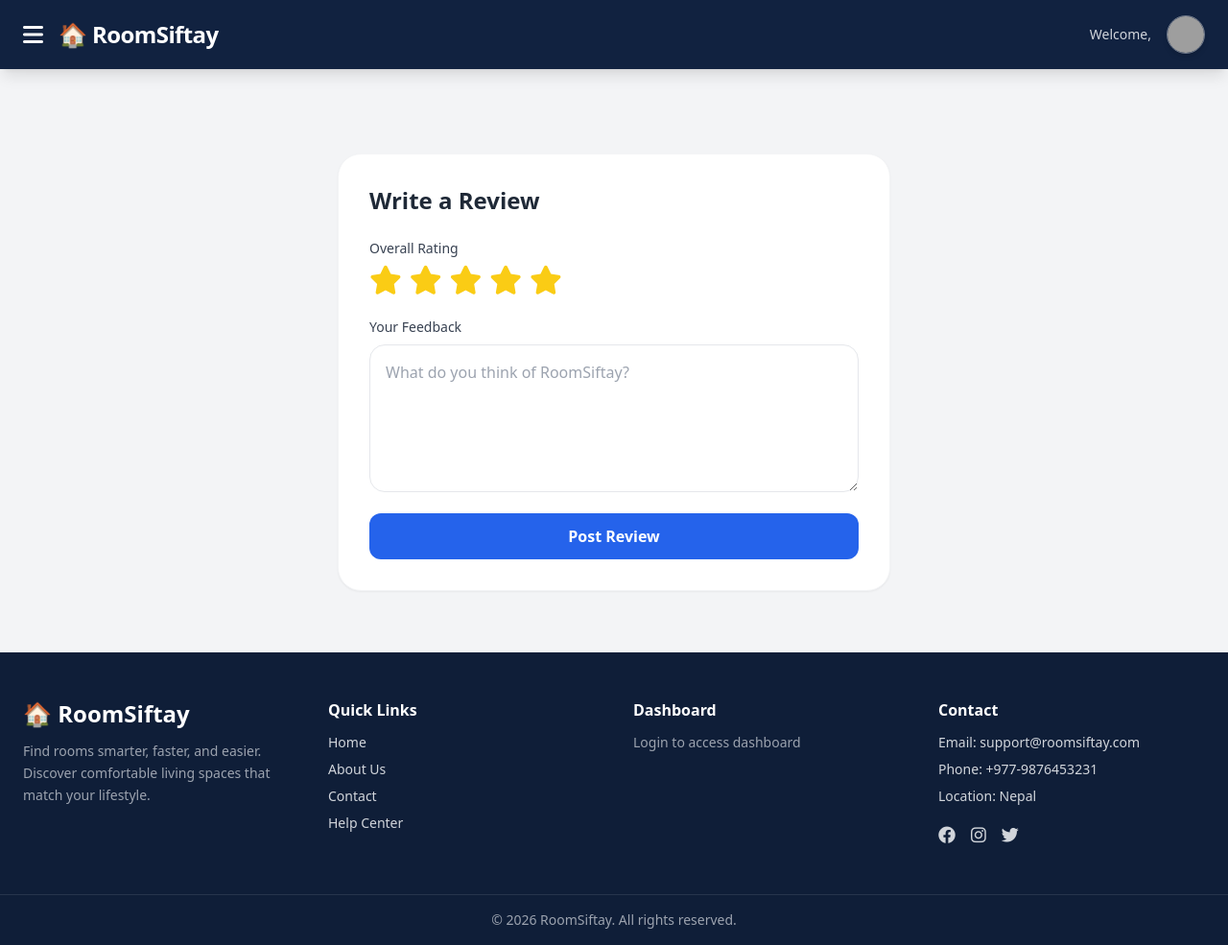
After one commit to Pratikshya-777/roomsiftay, a Django app: page /provide-review/ in a window 1280 px wide. The commit adds this page. Shown: the whole page at 96% size. Run offline with Django 5.2, Linux system fonts and the light colour scheme; some libraries are stand-ins or nearby versions; grey boxes are pictures that could not be loaded.

Commit message:
review done

```diff
--- a/task/templates/task/buyer.html
+++ b/task/templates/task/buyer.html
@@ -43,7 +43,7 @@
                 <i class="fa-solid fa-star text-blue-500 text-xl"></i>
             </div>
             {% comment %} <a href="#" class="text-blue-600 text-sm font-semibold hover:underline">Submit a Website Review</a> {% endcomment %}
-            <a href="{% url 'submit_review' %}" class="text-blue-600 text-sm font-semibold hover:underline">Submit a Website Review</a>
+            <a href="{% url 'provide_review' %}" class="text-blue-600 text-sm font-semibold hover:underline">Submit a Website Review</a>
         </div>
 
         <div class="bg-white p-8 rounded-3xl shadow-sm border border-gray-100 flex flex-col items-center text-center">
--- /dev/null
+++ b/task/templates/task/provide_review.html
@@ -0,0 +1,182 @@
+{% extends 'base.html' %}
+{% block content %}
+<div class="max-w-xl mx-auto mt-16 p-8 bg-white rounded-3xl shadow-sm border border-gray-100 relative">
+    <h2 class="text-2xl font-bold text-gray-800 mb-6">Write a Review</h2>
+
+    <form id="reviewForm" method="POST">
+        {% csrf_token %}
+
+        <div class="mb-6">
+            <label class="block text-sm font-medium text-gray-700 mb-2">Overall Rating</label>
+            <div class="flex gap-2 text-3xl" id="star-rating">
+                <i class="fa-solid fa-star cursor-pointer text-yellow-400" data-value="1"></i>
+                <i class="fa-solid fa-star cursor-pointer text-yellow-400" data-value="2"></i>
+                <i class="fa-solid fa-star cursor-pointer text-yellow-400" data-value="3"></i>
+                <i class="fa-solid fa-star cursor-pointer text-yellow-400" data-value="4"></i>
+                <i class="fa-solid fa-star cursor-pointer text-yellow-400" data-value="5"></i>
+            </div>
+            <input type="hidden" name="rating" id="rating-value" value="5">
+        </div>
+
+        <div class="mb-4">
+            <label class="block text-sm font-medium text-gray-700 mb-2">Your Feedback</label>
+            <textarea name="comment" rows="5" required
+                class="w-full p-4 border border-gray-200 rounded-2xl focus:ring-2 focus:ring-blue-500 outline-none"
+                placeholder="What do you think of RoomSiftay?"></textarea>
+        </div>
+
+        <button type="submit" id="submitBtn" class="w-full bg-blue-600 text-white py-3 rounded-xl font-bold hover:bg-blue-700 transition">
+            Post Review
+        </button>
+    </form>
+
+    <div id="successModal" class="hidden fixed inset-0 bg-black/50 backdrop-blur-sm items-center justify-center z-50 px-4">
+        <div class="bg-white p-8 rounded-3xl text-center shadow-2xl max-w-sm w-full transform transition-all">
+            <div class="w-20 h-20 bg-green-100 text-green-600 rounded-full flex items-center justify-center mx-auto mb-4 text-4xl">
+                <i class="fa-solid fa-check"></i>
+            </div>
+            <h3 class="text-2xl font-bold text-gray-800 mb-2">Submitted!</h3>
+            <p class="text-gray-600">Your review has been posted. Redirecting you to your dashboard...</p>
+        </div>
+    </div>
+</div>
+
+<script>
+    // --- 1. Star Rating Logic ---
+    const stars = document.querySelectorAll('#star-rating i');
+    const ratingInput = document.getElementById('rating-value');
+
+    stars.forEach(star => {
+        star.addEventListener('click', function() {
+            const selectedValue = this.getAttribute('data-value');
+            ratingInput.value = selectedValue;
+            stars.forEach(s => {
+                const sValue = s.getAttribute('data-value');
+                if (sValue <= selectedValue) {
+                    s.classList.remove('fa-regular', 'text-gray-300');
+                    s.classList.add('fa-solid', 'text-yellow-400');
+                } else {
+                    s.classList.remove('fa-solid', 'text-yellow-400');
+                    s.classList.add('fa-regular', 'text-gray-300');
+                }
+            });
+        });
+    });
+
+    // --- 2. AJAX Submission & Popup Logic ---
+    const reviewForm = document.getElementById('reviewForm');
+    const successModal = document.getElementById('successModal');
+    const submitBtn = document.getElementById('submitBtn');
+
+    reviewForm.addEventListener('submit', function(e) {
+        e.preventDefault(); // Stop page from refreshing
+
+        // Change button state
+        submitBtn.disabled = true;
+        submitBtn.innerText = "Submitting...";
+
+        const formData = new FormData(this);
+
+        fetch("{% url 'provide_review' %}", {
+            method: "POST",
+            body: formData,
+            headers: {
+                "X-CSRFToken": "{{ csrf_token }}",
+                "X-Requested-With": "XMLHttpRequest"
+            }
+        })
+        .then(response => response.json())
+        .then(data => {
+            if (data.status === 'success') {
+                // Show the popup
+                successModal.classList.remove('hidden');
+                successModal.classList.add('flex');
+
+                // Wait 2.5 seconds, then redirect
+                setTimeout(() => {
+                    window.location.href = "{% url 'buyer_dashboard' %}";
+                }, 2500);
+            }
+        })
+        .catch(error => {
+            alert("Something went wrong. Please try again.");
+            submitBtn.disabled = false;
+            submitBtn.innerText = "Post Review";
+        });
+    });
+</script>
+{% endblock %}
+
+
+
+
+
+
+
+{% comment %} {% extends 'base.html' %}
+{% block content %}
+<div class="max-w-xl mx-auto mt-16 p-8 bg-white rounded-3xl shadow-sm border border-gray-100">
+    <h2 class="text-2xl font-bold text-gray-800 mb-6">Write a Review</h2>
+
+    <form method="POST">
+        {% csrf_token %}
+
+        <div class="mb-6">
+            <label class="block text-sm font-medium text-gray-700 mb-2">Overall Rating</label>
+            <div class="flex gap-2 text-3xl" id="star-rating">
+                <i class="fa-solid fa-star cursor-pointer text-yellow-400" data-value="1"></i>
+                <i class="fa-solid fa-star cursor-pointer text-yellow-400" data-value="2"></i>
+                <i class="fa-solid fa-star cursor-pointer text-yellow-400" data-value="3"></i>
+                <i class="fa-solid fa-star cursor-pointer text-yellow-400" data-value="4"></i>
+                <i class="fa-solid fa-star cursor-pointer text-yellow-400" data-value="5"></i>
+            </div>
+            <input type="hidden" name="rating" id="rating-value" value="5">
+        </div>
+
+        <div class="mb-4">
+            <label class="block text-sm font-medium text-gray-700 mb-2">Your Feedback</label>
+            <textarea name="comment" rows="5" required
+                class="w-full p-4 border border-gray-200 rounded-2xl focus:ring-2 focus:ring-blue-500 outline-none"
+                placeholder="What do you think of RoomSiftay?"></textarea>
+        </div>
+
+        <button type="submit" class="w-full bg-blue-600 text-white py-3 rounded-xl font-bold hover:bg-blue-700 transition">
+            Post Review
+        </button>
+    </form>
+</div>
+
+<script>
+    const stars = document.querySelectorAll('#star-rating i');
+    const ratingInput = document.getElementById('rating-value');
+
+    stars.forEach(star => {
+        star.addEventListener('click', function() {
+            const selectedValue = this.getAttribute('data-value');
+            ratingInput.value = selectedValue;
+
+            // Loop through all stars to color them
+            stars.forEach(s => {
+                const sValue = s.getAttribute('data-value');
+                if (sValue <= selectedValue) {
+                    // Make it solid yellow
+                    s.classList.remove('fa-regular', 'text-gray-300');
+                    s.classList.add('fa-solid', 'text-yellow-400');
+                } else {
+                    // Make it empty gray
+                    s.classList.remove('fa-solid', 'text-yellow-400');
+                    s.classList.add('fa-regular', 'text-gray-300');
+                }
+            });
+        });
+
+        // Hover effect (optional but nice)
+        star.addEventListener('mouseover', function() {
+            this.classList.add('scale-110');
+        });
+        star.addEventListener('mouseout', function() {
+            this.classList.remove('scale-110');
+        });
+    });
+</script>
+{% endblock %} {% endcomment %}
--- a/task/urls.py
+++ b/task/urls.py
@@ -70,4 +70,6 @@ urlpatterns = [
     path("add-listing-step4/", views.owner_add_listingstep4, name="owner_add_listingstep4"),
 
 
+    path('provide-review/', views.provide_review, name='provide_review'),
+    path('all-reviews/', views.all_reviews, name='all_reviews'),
 ]
--- a/task/views.py
+++ b/task/views.py
@@ -11,6 +11,10 @@ from django.core.mail import send_mail
 from django.contrib.auth.forms import PasswordChangeForm
 from django.http import JsonResponse
 from django.views.decorators.http import require_POST
+from .models import Review
+from django.core.paginator import Paginator
+from django.http import JsonResponse
+
 
 @login_required
 def generate_otp():
@@ -403,3 +407,28 @@ def owner_add_listingstep3(request):
 
 def owner_add_listingstep4(request):
     return render(request, "task/owner_add_listing/owner_add_listingstep4.html")
+
+def provide_review(request):
+    if request.method == "POST":
+        comment = request.POST.get('comment')
+        rating = request.POST.get('rating')
+        if comment:
+            Review.objects.create(user=request.user, comment=comment, rating=int(rating))
+            messages.success(request, "Thank you for your review!")
+            return JsonResponse({'status': 'success', 'message': 'Your review is submitted!'})
+            # return redirect('buyer_dashboard') # Redirects to landing page
+    return render(request, 'task/provide_review.html')
+
+def home(request):
+    # Fetch all reviews to show on the landing page
+    recent_reviews = Review.objects.all().order_by('-created_at')[:5]
+    return render(request, 'task/index.html', {'reviews': recent_reviews})
+
+def all_reviews(request):
+    # Fetch every review in the database
+    full_reviews = Review.objects.all().order_by('-created_at')
+    paginator = Paginator(full_reviews, 5)
+
+    page_number = request.GET.get('page')
+    page_obj = paginator.get_page(page_number)
+    return render(request, 'task/all_reviews.html', {'page_obj': page_obj})
--- a/templates/base.html
+++ b/templates/base.html
@@ -47,6 +47,10 @@
             >
         </div>
     </div>
+
+
+
+
 </nav>
 
 <!-- ================= SIDEBAR ================= -->
```
Also changed, not shown: task/models.py (+11 -1 lines), task/templates/task/all_reviews.html (added, +42 -0 lines), task/templates/task/index.html (+24 -10 lines), task/migrations/0012_review.py (added), task/templates/task/review.html (deleted).
